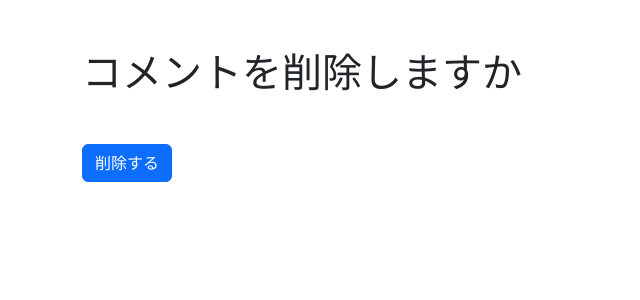
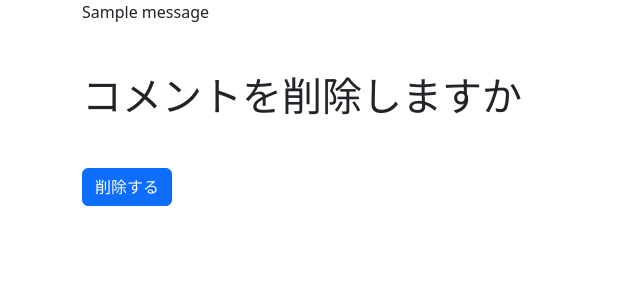
Before and after one commit to rinsaka/django_comment2022, a Django app: page /1/delete/ in a window 1280 px wide. Shown: the top 300 px of the page, without its empty margins (0-640 px from the left). Run offline with Django 4.2, Linux system fonts and the light colour scheme; data comes from the database, SQL or seed files in the repository; tables that the repository leaves empty hold one stand-in row (values such as "Sample post"); one stand-in notice (Sample message) is shown.

Commit message:
flashmessage

```diff
--- a/comments/templates/base.html
+++ b/comments/templates/base.html
@@ -7,6 +7,15 @@
     <link href="https://cdn.jsdelivr.net/npm/bootstrap@5.2.0/dist/css/bootstrap.min.css" rel="stylesheet" integrity="sha384-gH2yIJqKdNHPEq0n4Mqa/HGKIhSkIHeL5AyhkYV8i59U5AR6csBvApHHNl/vI1Bx" crossorigin="anonymous">
   </head>
   <body>
+    {% if messages %}
+      <div class="container">
+          <div>
+              {% for message in messages %}
+              <p>{{ message }}</p>
+              {% endfor %}
+          </div>
+      </div>
+    {% endif %}
     {% block content %}
     {% endblock content %}
     <script src="https://cdn.jsdelivr.net/npm/bootstrap@5.2.0/dist/js/bootstrap.bundle.min.js" integrity="sha384-A3rJD856KowSb7dwlZdYEkO39Gagi7vIsF0jrRAoQmDKKtQBHUuLZ9AsSv4jD4Xa" crossorigin="anonymous"></script>
--- a/comments/views.py
+++ b/comments/views.py
@@ -6,6 +6,8 @@ from django.views.generic import DetailView
 from django.views.generic import CreateView
 from django.views.generic import UpdateView
 from django.views.generic import DeleteView
+from django.shortcuts import redirect
+from django.contrib import messages
 from .forms import CommentForm
 from .models import Comment
 
@@ -32,6 +34,10 @@ class CreateCommentView(CreateView):
         context['form_name'] = 'コメントの投稿'
         context['button_label'] = 'コメントを投稿する'
         return context
+    def form_valid(self, form):
+        self.object = comment = form.save()
+        messages.success(self.request, 'コメントを投稿しました')
+        return redirect(self.get_success_url())
 
 class UpdateCommentView(UpdateView):
     model = Comment
```
